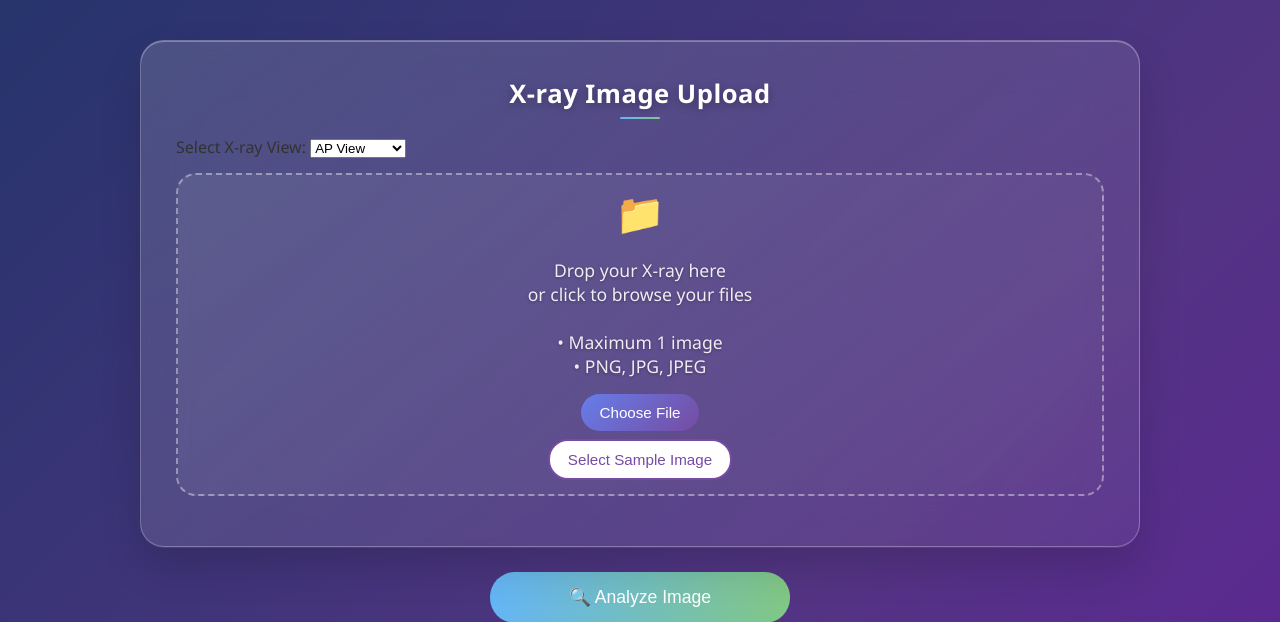
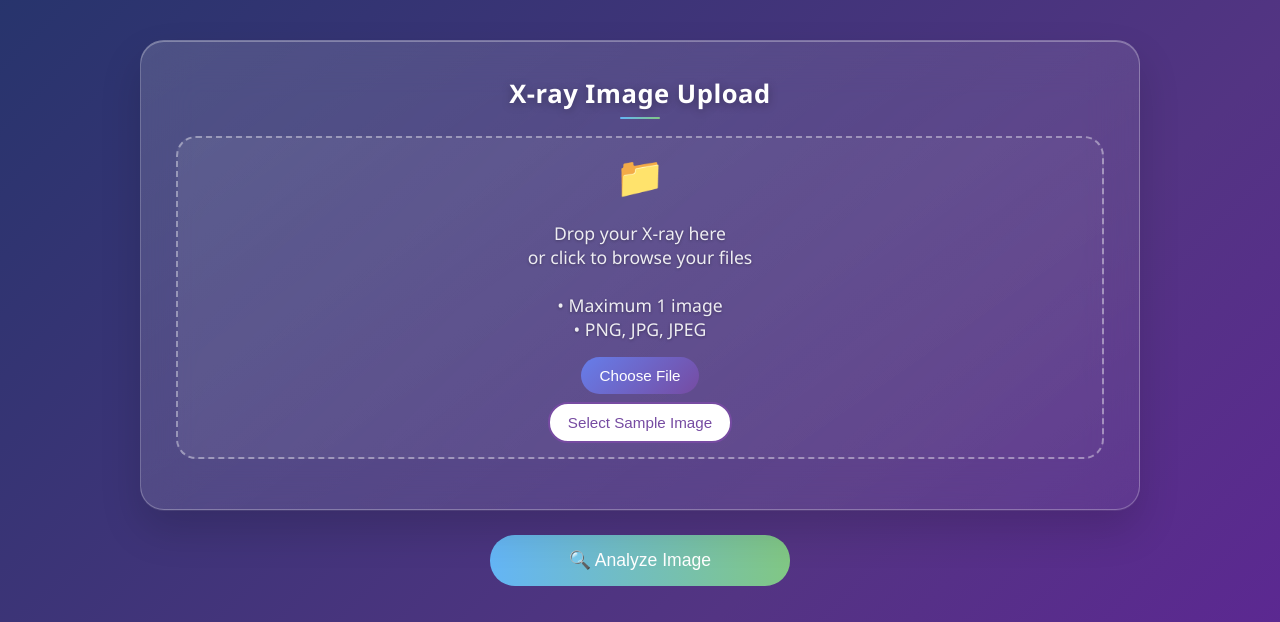
Before and after one commit to Helenanajwa/Sex-Estimator-Classifier-, a Flask app: template templates/index.html in a window 1280 px wide. Shown: the part 170-792 px from the top of the page. Run offline with Flask 3, Linux system fonts and the light colour scheme; the template is opened without the code that fills it, so the values that code supplies are empty; parts of the project's set-up code (start-up, migrations or seed data) failed here and were passed over.

Commit message:
Update index.html

```diff
--- a/templates/index.html
+++ b/templates/index.html
@@ -33,11 +33,6 @@
                     <div class="upload-section">
                         <h2>X-ray Image Upload</h2>
                         <form id="upload-form" enctype="multipart/form-data">
-                            <label for="view">Select X-ray View:</label>
-                            <select id="view" name="view" required>
-                                <option value="ap">AP View</option>
-                                <option value="lat">Lateral View</option>
-                            </select><br>
                             <div class="upload-area" id="uploadArea">
                                 <div class="upload-content">
                                     <div class="upload-icon">📁</div>
@@ -84,7 +79,7 @@
                             <div class="view-card" id="resultBox">
                                 <div class="view-header">
                                     <i class="fas fa-check-circle"></i>
-                                    <span id="viewTitle">Analysis</span>
+                                    <span>X-ray Analysis</span>
                                 </div>
                                 <div class="view-probability">
                                     Probability <span id="confidenceValue">--%</span>
@@ -156,13 +151,11 @@
         }
 
         function selectSample() {
-            const view = document.getElementById('view').value;
-            const sampleUrl = view === 'ap' ? '/static/samples/ap_sample.jpg' : '/static/samples/lat_sample1.jpg';
-            fetch(sampleUrl).then(res => {
+            fetch('/static/samples/ap_sample.jpg').then(res => {
                 if (!res.ok) throw new Error("Could not load sample image");
                 return res.blob();
             }).then(blob => {
-                selectedFile = new File([blob], `${view}_sample.jpg`, {type: blob.type});
+                selectedFile = new File([blob], 'ap_sample.jpg', {type: blob.type});
                 updatePreview();
             }).catch(err => {
                 showError("Sample Load Failed", err.message);
@@ -182,7 +175,6 @@
             document.getElementById('resultsSection').style.display = 'none';
             document.getElementById('globalActions').style.display = 'none';
             document.getElementById('analyzeBtn').style.display = 'inline-block';
-            document.getElementById('view').value = 'ap';
             hideError();
         }
 
@@ -231,7 +223,6 @@
 
             const formData = new FormData();
             formData.append('xray_image', selectedFile);
-            formData.append('view', document.getElementById('view').value);
 
             try {
                 const res = await fetch('/analyze', { method: 'POST', body: formData });
@@ -248,7 +239,6 @@
                     document.getElementById('globalActions').style.display = 'flex';
                     document.getElementById('overallGender').textContent = data.result.gender;
                     document.getElementById('overallConfidence').textContent = `Probability: ${data.result.confidence}%`;
-                    document.getElementById('viewTitle').textContent = `${document.getElementById('view').value.toUpperCase()} View Analysis`;
                     document.getElementById('confidenceValue').textContent = `${data.result.confidence}%`;
                     document.getElementById('confidenceFill').style.width = `${data.result.confidence}%`;
                 } else {
```
